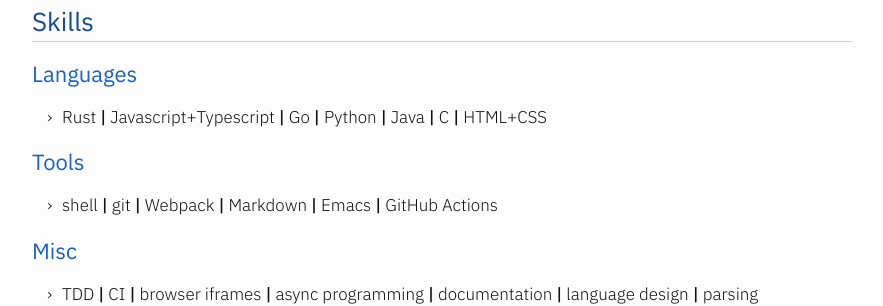
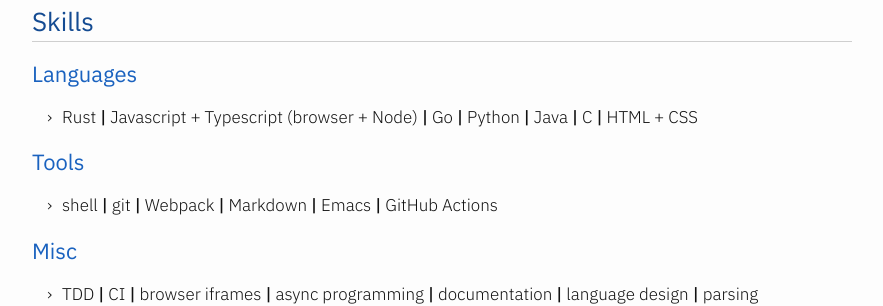
Before and after one commit to mrcnski/signor.dev, a Jekyll site: the page built from resume.md, in a window 1280 px wide. Shown: the part 277-583 px from the top of the page, without its empty margins (198-1081 px from the left). Built offline with Jekyll 4.4.1, drawn with Linux system fonts in a browser that asks for light colours; comment, search, counter and statistics services are not loaded.

Commit message:
Update resume

```diff
--- a/resume.md
+++ b/resume.md
@@ -18,7 +18,7 @@ update: "Jan 2022"
 
 ### Languages
 
-- Rust **\|** Javascript+Typescript **\|** Go **\|** Python **\|** Java **\|** C **\|** HTML+CSS
+- Rust **\|** Javascript + Typescript (browser + Node) **\|** Go **\|** Python **\|** Java **\|** C **\|** HTML + CSS
 
 ### Tools
 
```
Also changed, not shown: _includes/header.html (line endings or trailing spaces).
